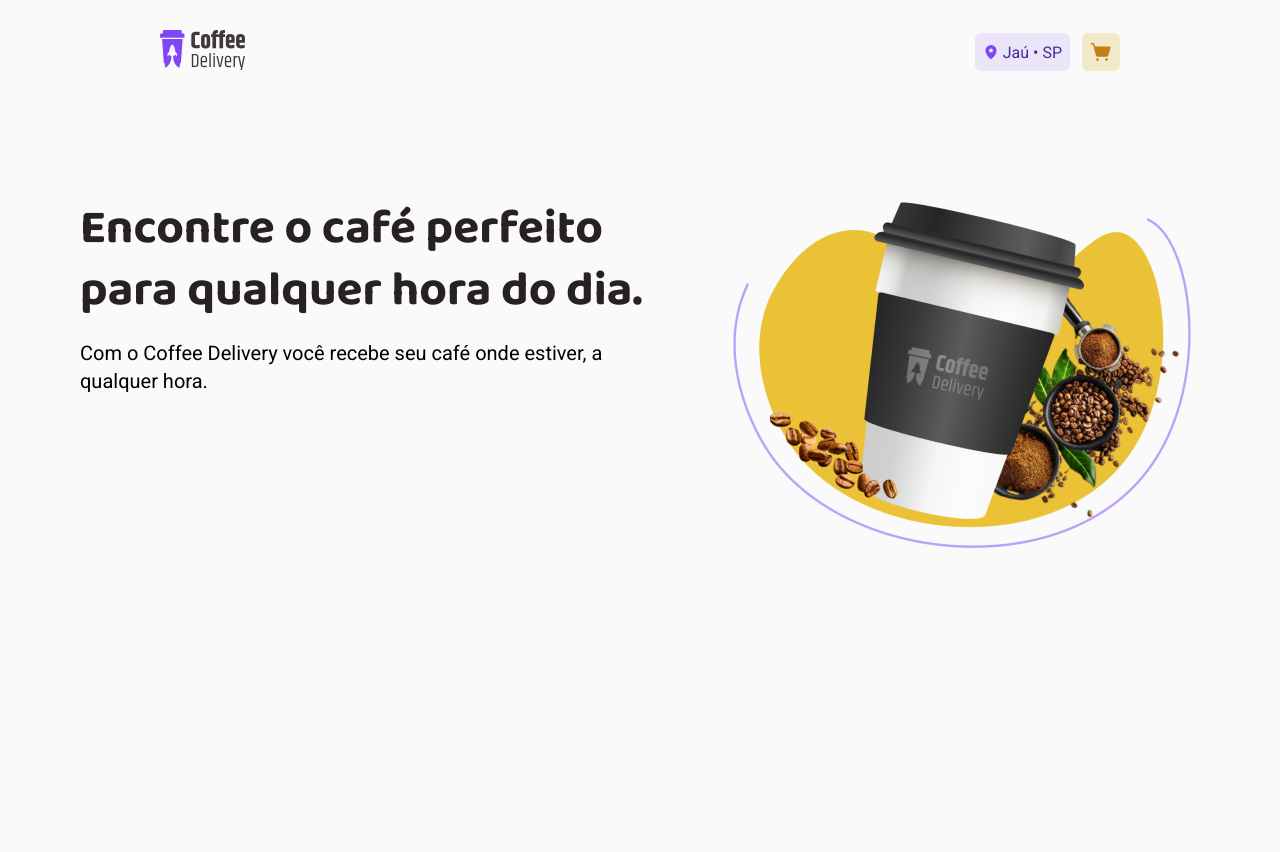
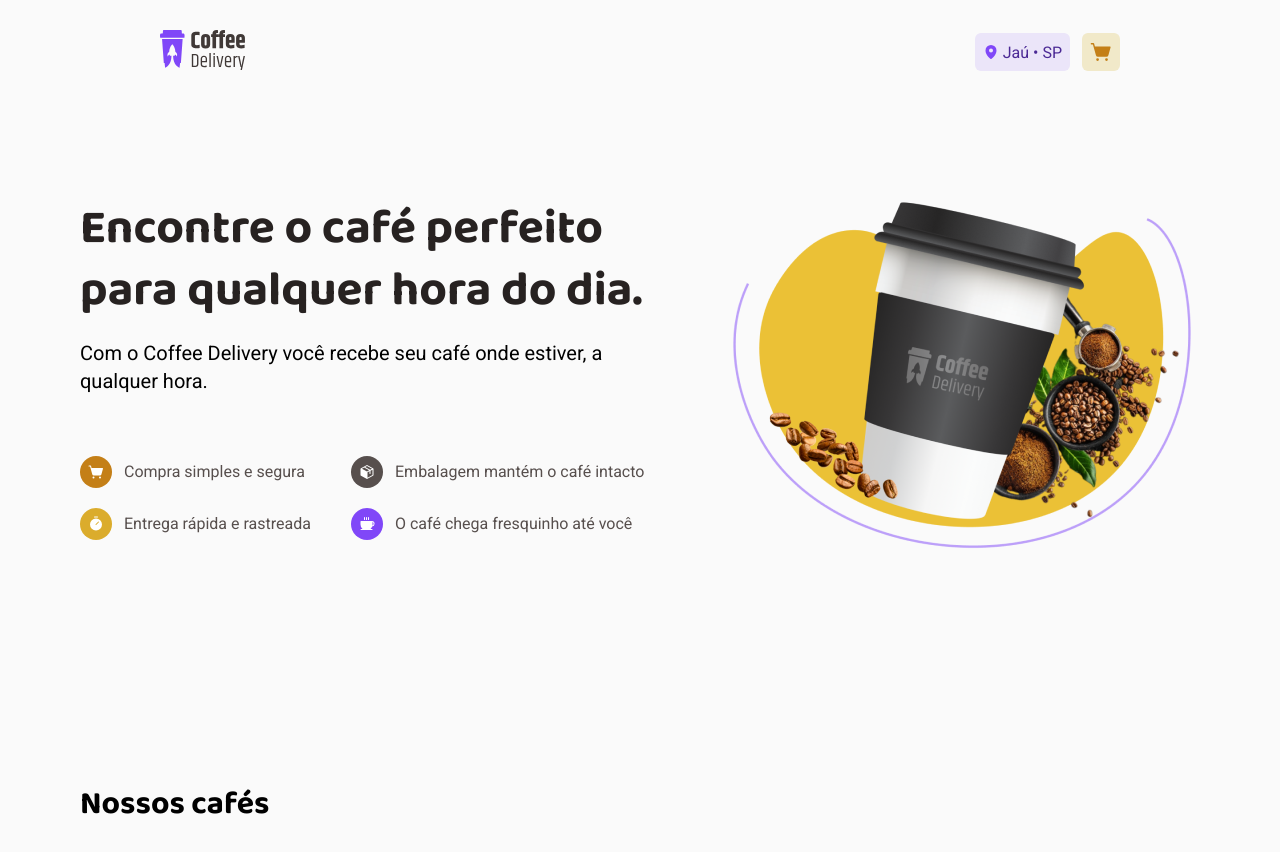
Before and after one commit to maathzzz/coffe-delivery, a React (Vite) app: page / in a window 1280 px wide. Shown: the top 852 px of the page. Before the commit the page ends 800 px from the top, so only its background shows below. Built offline with nearby package versions, Linux system fonts and the light colour scheme.

Commit message:
adding coffee data

```diff
--- /dev/null
+++ b/src/data/coffee.ts
@@ -0,0 +1,153 @@
+export const coffees = [
+	{
+		id: 1,
+		title: 'Expresso Tradicional',
+		description: 'O tradicional café feito com água quente e grãos moídos',
+		amount: 9.90,
+		img: '#',
+		tags: [
+			'tradicional'
+		]
+	},
+	{
+		id: 2,
+		title: 'Expresso Americano',
+		description: 'Expresso diluído, menos intenso que o tradicional',
+		amount: 9.90,
+		img: '#',
+		tags: [
+			'tradicional'
+		]
+	},
+	{
+		id: 3,
+		title: 'Expresso Cremoso',
+		description: 'Café expresso tradicional com espuma cremosa',
+		amount: 9.90,
+		img: '#',
+		tags: [
+			'tradicional'
+		]
+	},
+	{
+		id: 4,
+		title: 'Expresso Gelado',
+		description: 'Bebida preparada com café expresso e cubos de gelo',
+		amount: 9.90,
+		img: '#',
+		tags: [
+			'tradicional',
+			'gelado'
+		]
+	},
+	{
+		id: 5,
+		title: 'Café com Leite',
+		description: 'Meio a meio de expresso tradicional com leite vaporizado',
+		amount: 9.90,
+		img: '#',
+		tags: [
+			'tradicional',
+			'com leite'
+		]
+	},
+	{
+		id: 6,
+		title: 'Latte',
+		description: 'Uma dose de café expresso com o dobro de leite e espuma cremosa',
+		amount: 9.90,
+		img: '#',
+		tags: [
+			'tradicional',
+			'com leite'
+		]
+	},
+	{
+		id: 7,
+		title: 'Capuccino',
+		description: 'Bebida com canela feita de doses iguais de café, leite e espuma',
+		amount: 9.90,
+		img: '#',
+		tags: [
+			'tradicional',
+			'com leite'
+		]
+	},
+	{
+		id: 8,
+		title: 'Macchiato',
+		description: 'Café expresso misturado com um pouco de leite quente e espuma',
+		amount: 9.90,
+		img: '#',
+		tags: [
+			'tradicional',
+			'com leite'
+		]
+	},
+	{
+		id: 9,
+		title: 'Mocaccino',
+		description: 'Café expresso com calda de chocolate, pouco leite e espuma',
+		amount: 9.90,
+		img: '#',
+		tags: [
+			'tradicional',
+			'com leite'
+		]
+	},
+	{
+		id: 10,
+		title: 'Chocolate Quente',
+		description: 'Bebida feita com chocolate dissolvido no leite quente e café',
+		amount: 9.90,
+		img: '#',
+		tags: [
+			'especial',
+			'com leite'
+		]
+	},
+	{
+		id: 11,
+		title: 'Cubano',
+		description: 'Drink gelado de café expresso com rum, creme de leite e hortelã',
+		amount: 9.90,
+		img: '#',
+		tags: [
+			'especial',
+			'alcoólico',
+			'gelado'
+		]
+	},
+	{
+		id: 12,
+		title: 'Havaiano',
+		description: 'Bebida adocicada preparada com café e leite de coco',
+		amount: 9.90,
+		img: '#',
+		tags: [
+			'especial',
+		]
+	},
+	{
+		id: 13,
+		title: 'Árabe',
+		description: 'Bebida preparada com grãos de café árabe e especiarias',
+		amount: 9.90,
+		img: '#',
+		tags: [
+			'especial',
+		]
+	},
+	{
+		id: 14,
+		title: 'Irlândes',
+		description: 'Bebida a base de café, uísque irlandês, açúcar e chantilly',
+		amount: 9.90,
+		img: '#',
+		tags: [
+			'especial',
+			'alcoólico'
+		]
+	},
+
+]
--- /dev/null
+++ b/src/pages/Home/CoffeeCard/CoffeeCard.tsx
@@ -0,0 +1,5 @@
+export function CoffeeCard() {
+  return (
+    <div >CoffeeCard </div>
+  )
+}
--- a/src/pages/Home/Home.module.css
+++ b/src/pages/Home/Home.module.css
@@ -44,3 +44,235 @@
     top: calc(50% - 360px/2);
 
 }
+
+.items {
+    position: absolute;
+    width: 35.438rem;
+    height: 5.25rem;
+    left: calc(50% - 35.438rem/2 - 17.281rem);
+    top: calc(50% - 5.25rem/2 + 7.625rem);
+
+}
+
+.item1 {
+    display: flex;
+    flex-direction: row;
+    align-items: center;
+    padding: 0px;
+    gap: 0.75rem;
+
+    position: absolute;
+    width: 14.438rem;
+    height: 2rem;
+    left: 0px;
+    top: 0px;
+}
+
+.item1 div {
+    display: flex;
+    flex-direction: row;
+    justify-content: center;
+    align-items: center;
+    padding: 0.5rem;
+    gap: 0.5rem;
+
+    width: 2rem;
+    height: 2rem;
+
+    background: var(--yellow-dark);
+    border-radius: 1000px;
+
+    flex: none;
+    order: 0;
+    flex-grow: 0;
+}
+
+.item1 span {
+    font-family: 'Roboto';
+    font-style: normal;
+    font-weight: 400;
+    font-size: 16px;
+    line-height: 130%;
+
+    color: var(--gray-text);
+
+    flex: none;
+    order: 1;
+    flex-grow: 1
+}
+
+.item2 {
+    display: flex;
+    flex-direction: row;
+    align-items: center;
+    padding: 0px;
+    gap: 0.75rem;
+
+    position: absolute;
+    width: 14.438rem;
+    height: 2rem;
+    left: 0px;
+    top: 52px;
+}
+
+.item2 div {
+    display: flex;
+    flex-direction: row;
+    justify-content: center;
+    align-items: center;
+    padding: 0.5rem;
+    gap: 0.5rem;
+
+    width: 2rem;
+    height: 2rem;
+
+    background: var(--yellow-gold);
+    border-radius: 1000px;
+
+    flex: none;
+    order: 0;
+    flex-grow: 0;
+}
+
+.item2 span {
+    font-family: 'Roboto';
+    font-style: normal;
+    font-weight: 400;
+    font-size: 16px;
+    line-height: 130%;
+
+    color: var(--gray-text);
+
+    flex: none;
+    order: 1;
+    flex-grow: 1
+}
+
+.item3 {
+    display: flex;
+    flex-direction: row;
+    align-items: center;
+    padding: 0px;
+    gap: 0.75rem;
+
+    position: absolute;
+    width: 14.438rem;
+    height: 2rem;
+    left: 271px;
+    top: 0px;
+}
+
+.item3 div {
+    display: flex;
+    flex-direction: row;
+    justify-content: center;
+    align-items: center;
+    padding: 0.5rem;
+    gap: 0.5rem;
+
+    width: 2rem;
+    height: 2rem;
+
+    background: var(--gray-text);
+    border-radius: 1000px;
+
+    flex: none;
+    order: 0;
+    flex-grow: 0;
+}
+
+.item3 span {
+    font-family: 'Roboto';
+    font-style: normal;
+    font-weight: 400;
+    font-size: 16px;
+    line-height: 130%;
+
+    color: var(--gray-text);
+
+    flex: none;
+    order: 1;
+    flex-grow: 1
+}
+
+.item4 {
+    display: flex;
+    flex-direction: row;
+    align-items: center;
+    padding: 0px;
+    gap: 0.75rem;
+
+    position: absolute;
+    width: 14.438rem;
+    height: 2rem;
+    left: 271px;
+    top: 52px;
+}
+
+.item4 div {
+    display: flex;
+    flex-direction: row;
+    justify-content: center;
+    align-items: center;
+    padding: 0.5rem;
+    gap: 0.5rem;
+
+    width: 2rem;
+    height: 2rem;
+
+    background: var(--purple);
+    border-radius: 1000px;
+
+    flex: none;
+    order: 0;
+    flex-grow: 0;
+}
+
+.item4 span {
+    font-family: 'Roboto';
+    font-style: normal;
+    font-weight: 400;
+    font-size: 16px;
+    line-height: 130%;
+
+    color: var(--gray-text);
+
+    flex: none;
+    order: 1;
+    flex-grow: 1
+}
+
+.coffeeList {
+    position: absolute;
+    height: 102.813rem;
+    left: 0px;
+    right: 0px;
+    top: 40.5rem;
+}
+
+.coffeeList h1 {
+    position: absolute;
+    width: 12.063rem;
+    height: 2.625rem;
+    left: calc(50% - 12.063rem/2 - 28.969rem);
+    top: 2rem;
+
+    font-family: 'Baloo 2';
+    font-style: normal;
+    font-weight: 800;
+    font-size: 32px;
+    line-height: 130%;
+
+    display: flex;
+    align-items: center;
+
+    color: var(--gray-title);
+}
+
+.list {
+    position: absolute;
+    width: 70rem;
+    height: 85rem;
+    left: calc(50% - 70rem/2);
+    top: 8rem;
+}
--- a/src/pages/Home/index.tsx
+++ b/src/pages/Home/index.tsx
@@ -1,5 +1,7 @@
 import styles from './Home.module.css'
 import coffeHome from '../../assets/coffeHome.png'
+import { Coffee, Package, ShoppingCartSimple, Timer } from '@phosphor-icons/react'
+import { coffees } from '../../data/coffee'
 
 export function Home() {
     return (
@@ -8,8 +10,42 @@ export function Home() {
                 <h1>Encontre o café perfeito para qualquer hora do dia.</h1>
                 <h3>Com o Coffee Delivery você recebe seu café onde estiver, a qualquer hora.</h3>
             </div>
+
             <img className={styles.imagem} src={coffeHome} alt ="" />
+
+            <div className={styles.items}>
+                <div className={styles.item1}>
+                    <div> <ShoppingCartSimple weight='fill' color='#FFFF'/> </div>
+                    <span>Compra simples e segura</span>
+                </div>
+                <div className={styles.item2}>
+                    <div><Timer weight='fill' color="#FFFF"/></div>
+                    <span>Entrega rápida e rastreada</span>
+                </div>
+                <div className={styles.item3}>
+                    <div> <Package weight='fill' color="#FFFF"/> </div>
+                    <span>Embalagem mantém o café intacto</span>
+                </div>
+                <div className={styles.item4}>
+                    <div><Coffee weight='fill' color="#FFFF"/></div>
+                    <span>O café chega fresquinho até você</span>
+                </div>
+            </div>
+
+            <div className={styles.coffeeList}>
+                <h1> Nossos cafés</h1>
+                <div>
+                    {/* {coffees.map(coffee => {
+                        return (
+                            <div>
+                                <p> {coffee.title}</p>
+                                <p> {coffee.amount}</p>
+                                <span> {coffee.tags} </span>
+                            </div>
+                        )
+                    })} */}
+                </div>
+            </div>
         </div>
-
     )
 }
```
Also changed, not shown: src/assets/backgroundHome.png (added).
